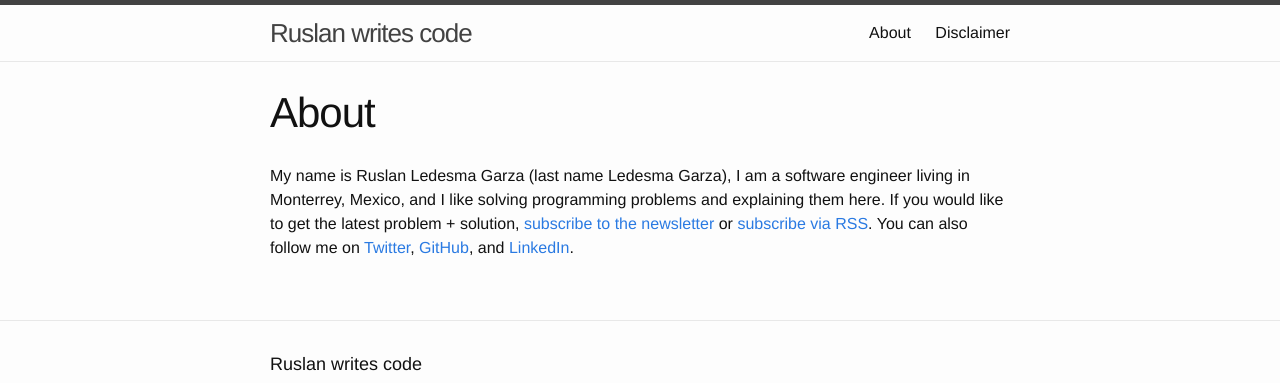
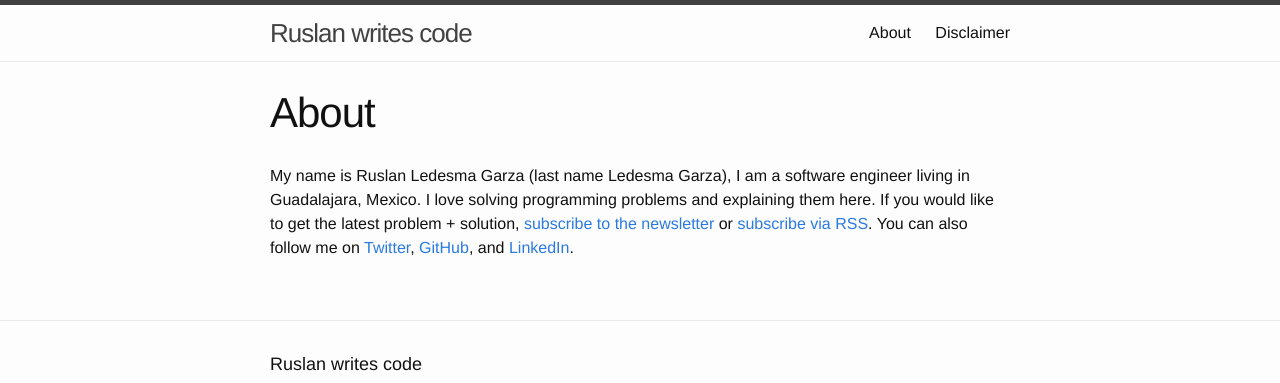
Before and after one commit to mrrusof/mrrusof.github.io, a Jekyll site: the page built from about.md, in a window 1280 px wide. Shown: the top 383 px of the page. Built offline with Jekyll 4.4.1, drawn with Linux system fonts in a browser that asks for light colours.

Commit message:
Update city.

```diff
--- a/about.md
+++ b/about.md
@@ -5,7 +5,7 @@ permalink: /about/
 ---
 
 My name is Ruslan Ledesma Garza (last name Ledesma Garza), I am a
-software engineer living in Monterrey, Mexico, and I like solving
+software engineer living in Guadalajara, Mexico.  I love solving
 programming problems and explaining them here.  If you would like to
 get the latest problem + solution, <a
 onclick="show_spopup()">subscribe to the newsletter</a> or <a href="{{
```
